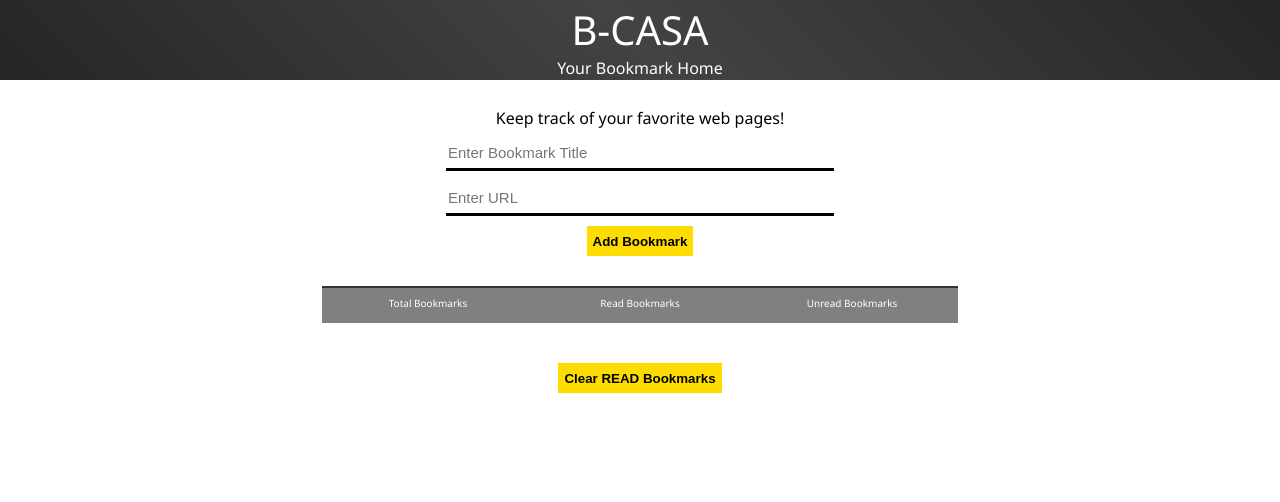
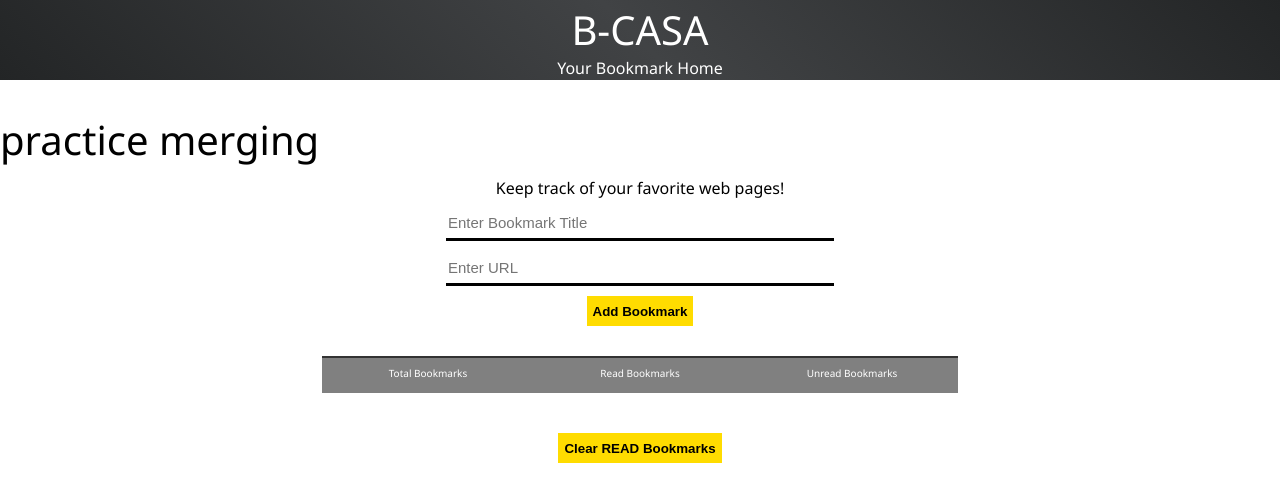
Before and after one commit to ChelseaSkovgaard/linked-lists, a plain HTML site: page index.html in a window 1280 px wide. Drawn offline with nearby package versions, Linux system fonts and the light colour scheme.

Commit message:
practice

```diff
--- a/index.html
+++ b/index.html
@@ -12,7 +12,7 @@
       <h1>B-CASA</h1>
       <h2>Your Bookmark Home</h2>
     </header>
-
+      <h1> practice merging</h1>
       <section class="input-fields">
         <div><p>Keep track of your favorite web pages!</p></div>
         <div><input type="text" placeholder="Enter Bookmark Title" class="title-field"></div>
```
